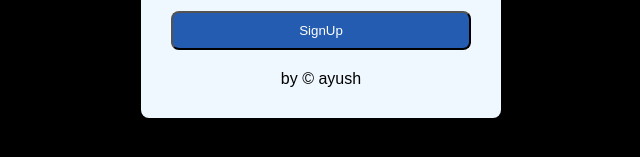
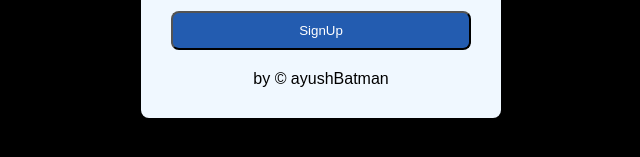
Before and after one commit to IamBATMaN420/sign-up-ui, a plain HTML site: page index.html in a window 1280 px wide. Shown: the part 465-622 px from the top of the page, 319-959 px from the left. Drawn offline with Linux system fonts and the light colour scheme.

Commit message:
Update index.html

```diff
--- a/index.html
+++ b/index.html
@@ -71,7 +71,7 @@
             margin-top: 20px;
           "
         >
-          by &copy; ayush
+          by &copy; ayushBatman
         </div>
       </form>
     </div>
```
